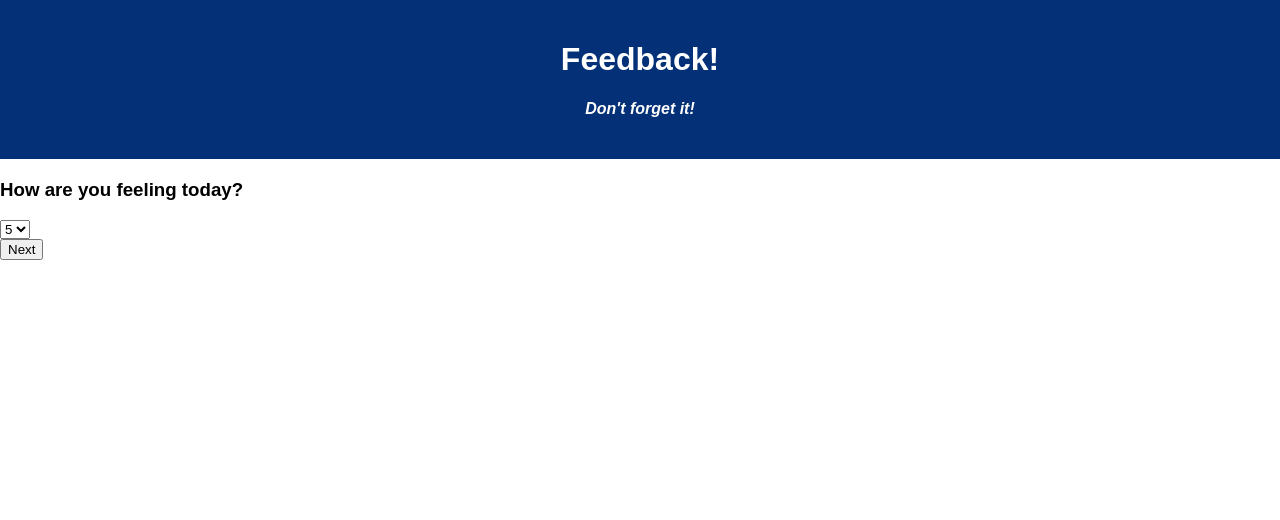
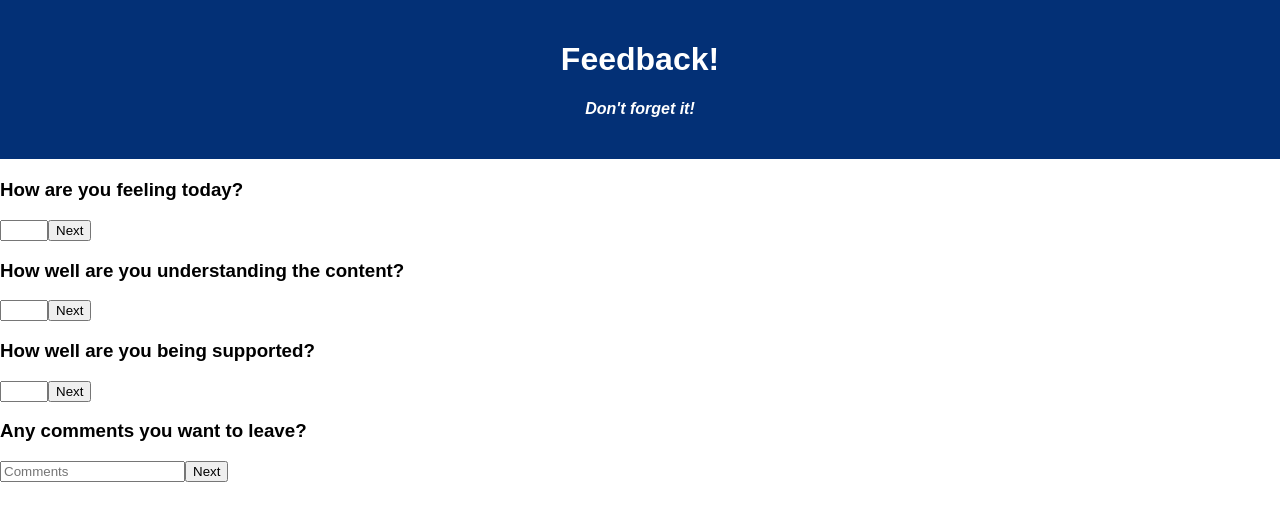
Before and after one commit to Jacobbollmann/weekend-redux-feedback-loop, a React (Vite) app: page / in a window 1280 px wide. Shown: the top 520 px of the page. Built offline with nearby package versions, Linux system fonts and the light colour scheme.

Commit message:
Updated all components for basic structure and use

```diff
--- a/src/components/App/App.jsx
+++ b/src/components/App/App.jsx
@@ -6,6 +6,7 @@ import './App.css';
 import Feeling from '../Feeling/Feeling';
 import Support from '../Support/Support';
 import Understanding from '../Understanding/Understanding';
+import Comments from '../Comments/Comments';
 
 function App() {
   return (
@@ -18,6 +19,9 @@ function App() {
       </div>
       <div>
         <Feeling />
+        <Understanding />
+        <Support />
+        <Comments />
       </div>
     </>
   );
--- /dev/null
+++ b/src/components/Comments/Comments.jsx
@@ -0,0 +1,13 @@
+function Comments() {
+  return (
+    <div>
+      <h3>Any comments you want to leave?</h3>
+      <form action="#">
+        <input type="text" placeholder="Comments" />
+        <input type="submit" value="Next" />
+      </form>
+    </div>
+  );
+}
+
+export default Comments;
--- a/src/components/Feeling/Feeling.jsx
+++ b/src/components/Feeling/Feeling.jsx
@@ -2,16 +2,18 @@ function Feeling() {
   return (
     <div>
       <h3>How are you feeling today?</h3>
-      <form action="">
-        <select name="feeling" id="feel">
+      <form>
+        {/* <select name="feeling" id="feel" >
           <option value="5">5</option>
           <option value="4">4</option>
           <option value="3">3</option>
           <option value="2">2</option>
           <option value="1">1</option>
-        </select>
+
+        </select> */}
+        <input type="number" step="1" min="1" max="5" />
+        <input type="submit" value="Next" />
       </form>
-      <button>Next</button>
     </div>
   );
 }
--- a/src/components/Support/Support.jsx
+++ b/src/components/Support/Support.jsx
@@ -1,5 +1,20 @@
 function Support() {
-  return;
+  return (
+    <div>
+      <h3>How well are you being supported?</h3>
+      <form action="#">
+        {/* <select name="understand" id="understand">
+          <option value="5">5</option>
+          <option value="4">4</option>
+          <option value="3">3</option>
+          <option value="2">2</option>
+          <option value="1">1</option>
+        </select> */}
+        <input type="number" step="1" min="1" max="5" />
+        <input type="submit" value="Next" />
+      </form>
+    </div>
+  );
 }
 
 export default Support;
--- a/src/components/Understanding/Understanding.jsx
+++ b/src/components/Understanding/Understanding.jsx
@@ -1,5 +1,20 @@
 function Understanding() {
-  return;
+  return (
+    <div>
+      <h3>How well are you understanding the content?</h3>
+      <form>
+        {/* <select name="understand" id="understand">
+          <option value="5">5</option>
+          <option value="4">4</option>
+          <option value="3">3</option>
+          <option value="2">2</option>
+          <option value="1">1</option>
+        </select> */}
+        <input type="number" step="1" min="1" max="5" />
+        <input type="submit" value="Next" />
+      </form>
+    </div>
+  );
 }
 
 export default Understanding;
```
